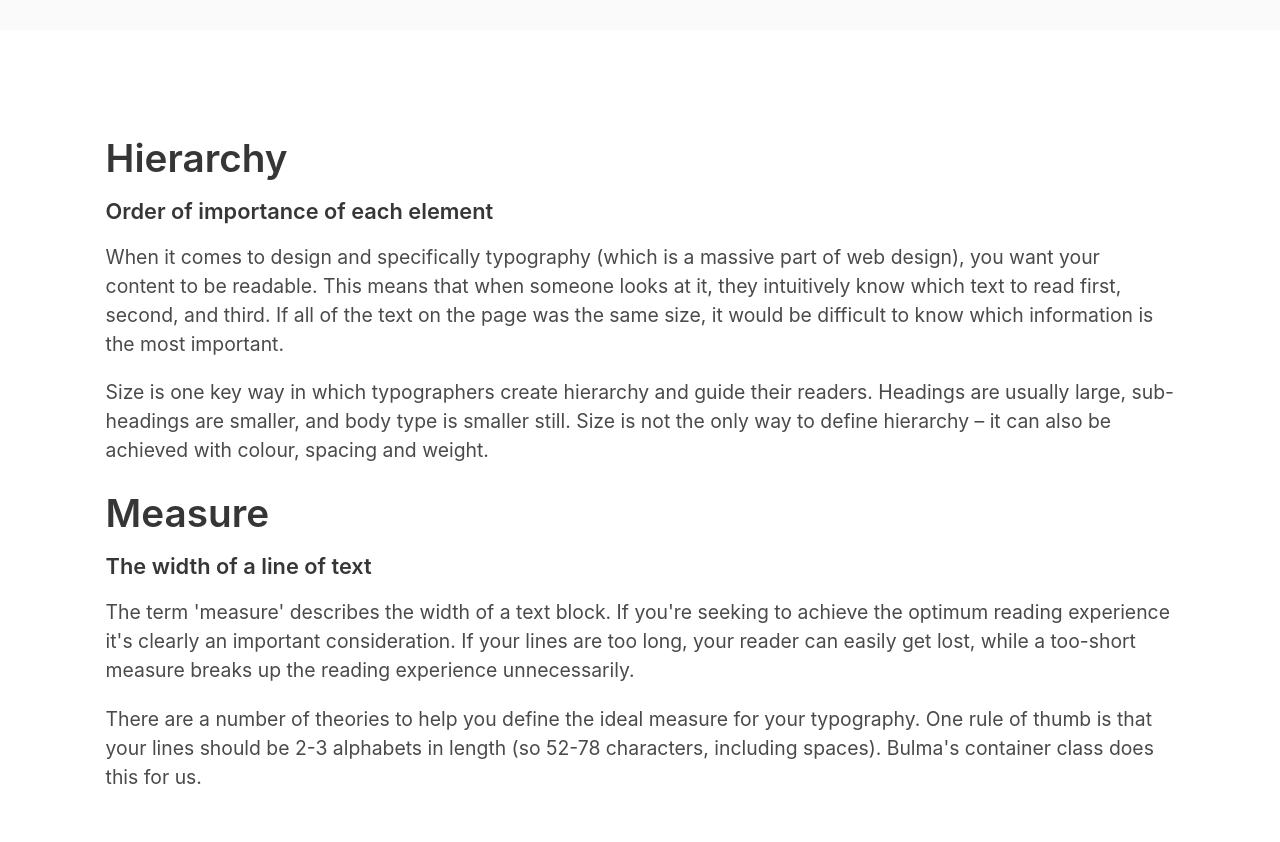
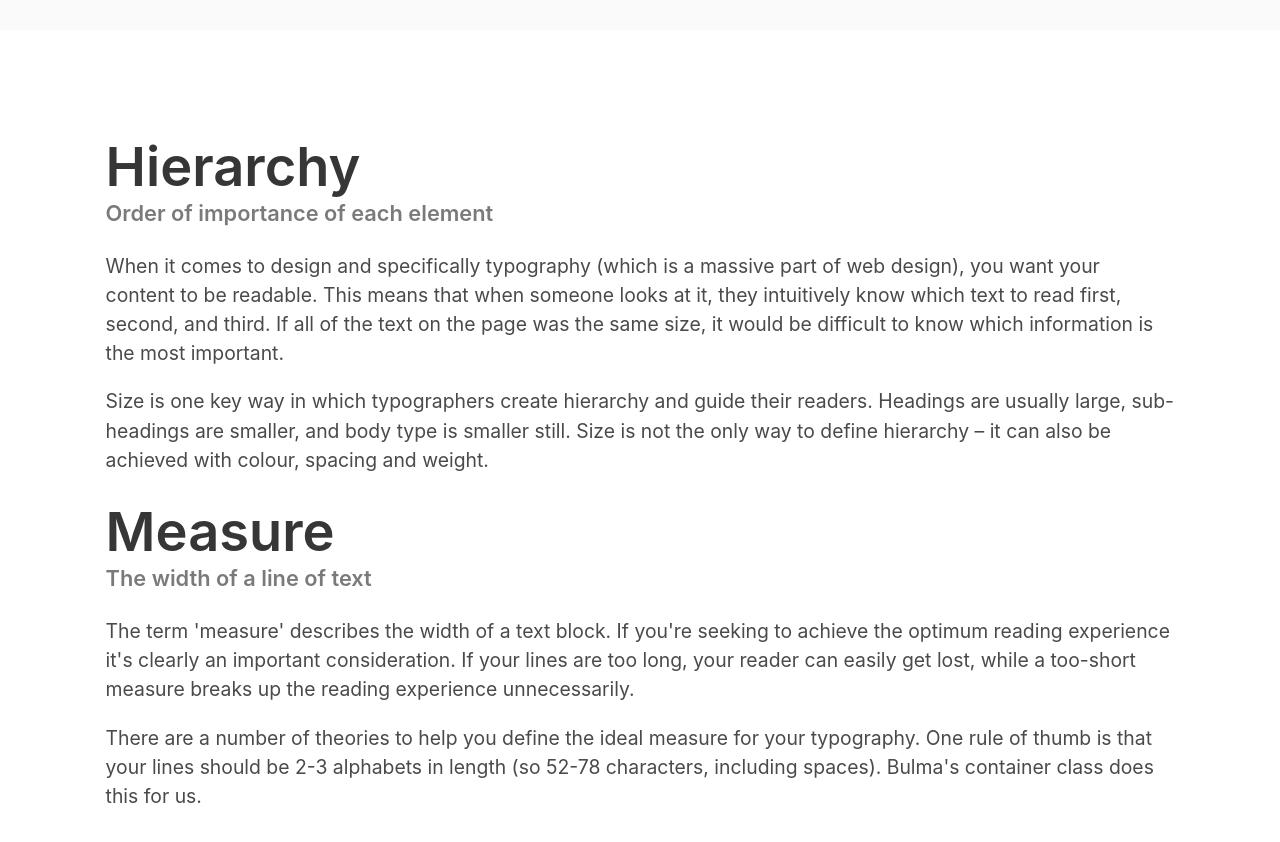
Before and after one commit to jdmar3-comp426/a02-Wertops, a website: page index.html in a window 1280 px wide. Shown: the part 3420-4262 px from the top of the page. Drawn offline with nearby package versions, Linux system fonts and the light colour scheme; a web font is replaced by a local one.

Commit message:
updated missing title and subtitle classes

```diff
--- a/index.html
+++ b/index.html
@@ -120,8 +120,8 @@
         <div class="content">
             <div class="hero-body"> <!-- Idk what goes here-->
                 <div class="column">
-                    <h1 class="">Hierarchy</h1>
-                    <h5 class="">Order of importance of each element</h5>
+                    <h1 class="title">Hierarchy</h1>
+                    <h5 class="subtitle has-text-grey">Order of importance of each element</h5>
                     <p>
 		    	When it comes to design and specifically typography (which is a massive part of web design), you want your content to be readable.
 			This means that when someone looks at it, they intuitively know which text to read first, second, and third.
@@ -134,8 +134,8 @@
 		    </p>
                 </div>
                 <div class="column">
-                    <h1 class="">Measure</h1>
-                    <h5 class="">The width of a line of text</h5>
+                    <h1 class="title">Measure</h1>
+                    <h5 class="subtitle has-text-grey">The width of a line of text</h5>
                     <p>
 		    	The term 'measure' describes the width of a text block.
 		    	If you're seeking to achieve the optimum reading experience it's clearly an important consideration.
```
